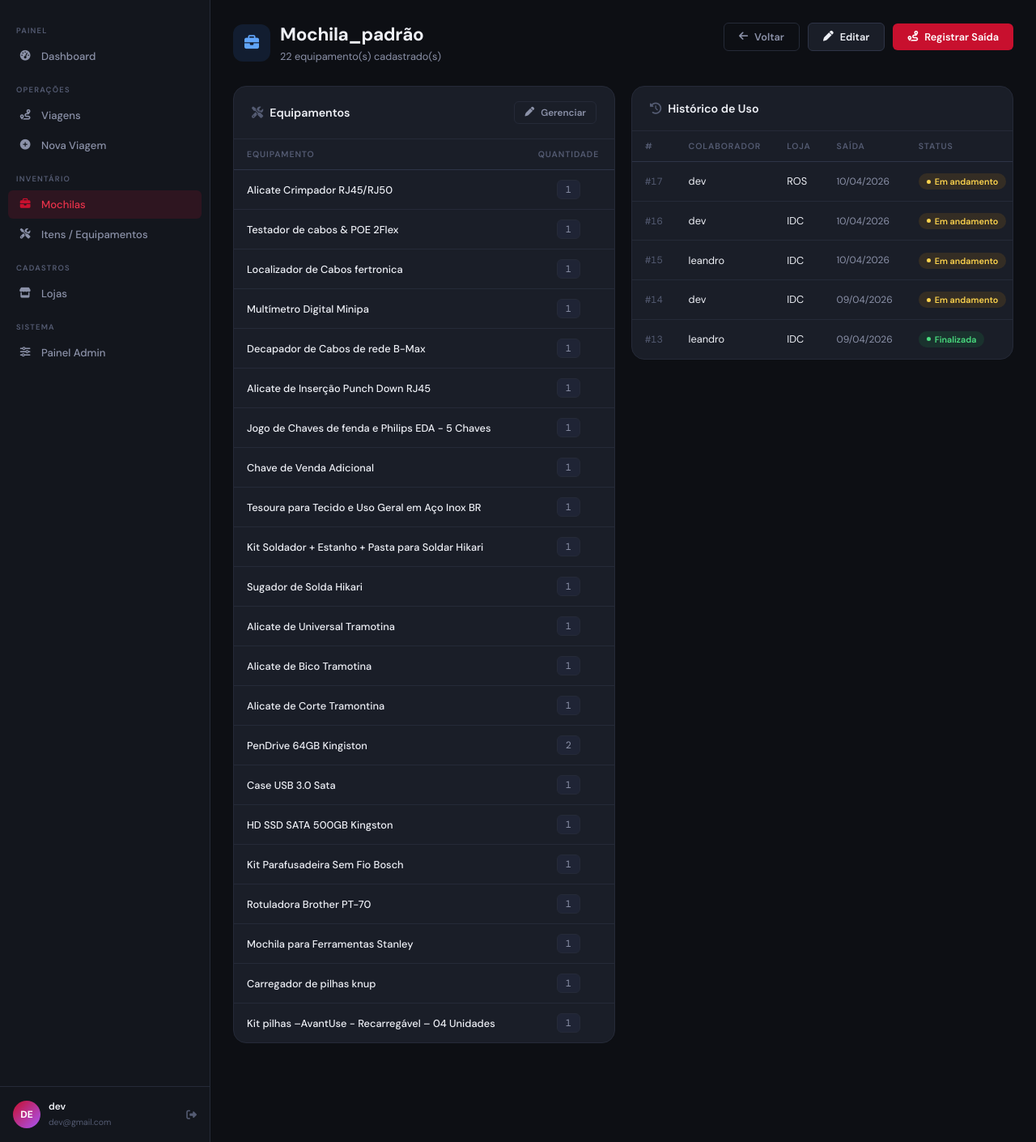
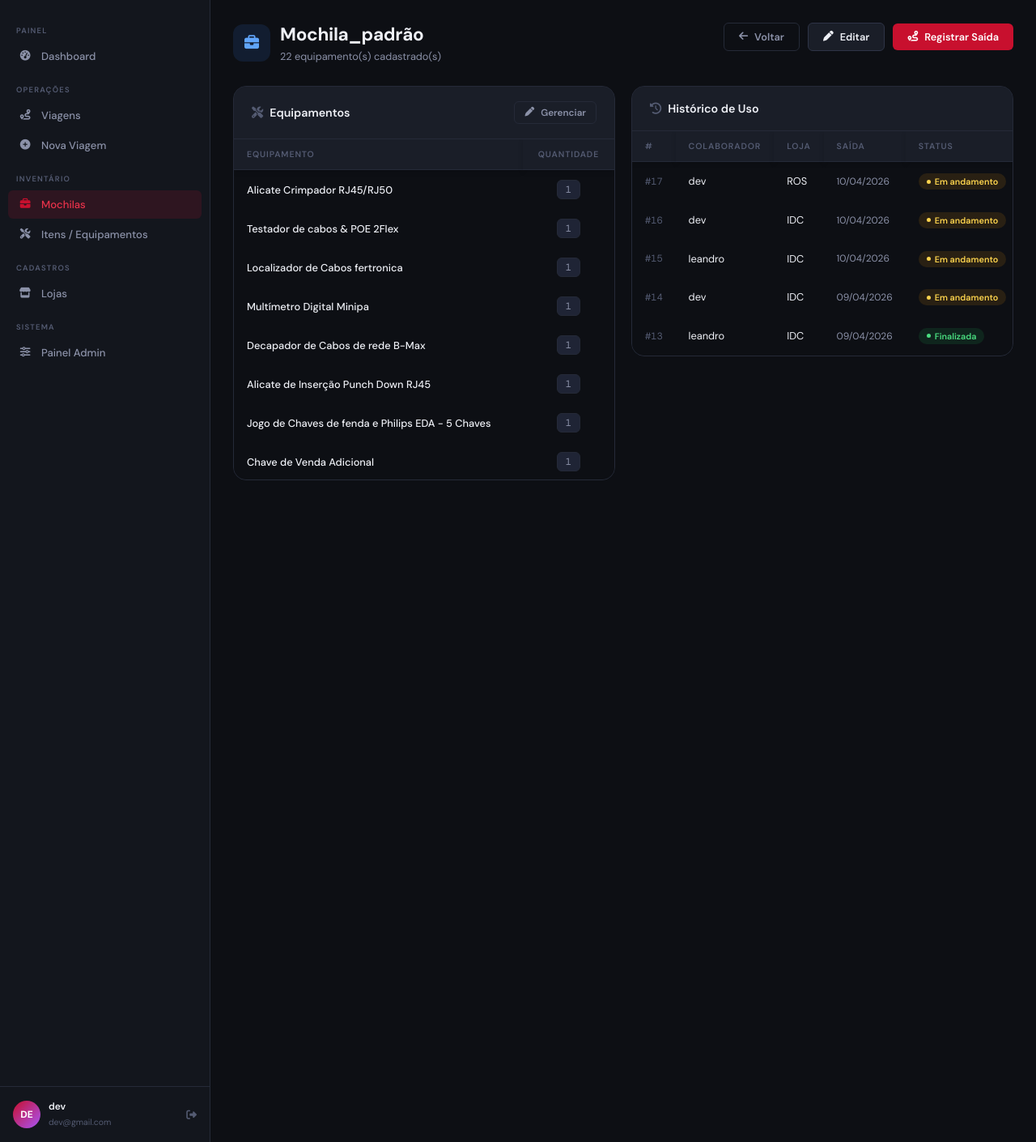
Before and after one commit to devthayron/controle-mochila, a Django app: page /mochilas/1/ in a window 1280 px wide. Shown: the part 64-1474 px from the top of the page at 81% size. Run offline with Django 5.2, Linux system fonts and the light colour scheme; a user stored in the database is signed in; data comes from the database, SQL or seed files in the repository.

Commit message:
mochila list, item list ajustados

```diff
--- a/static/css/components.css
+++ b/static/css/components.css
@@ -234,6 +234,70 @@
     font-size: .90rem;
     color: var(--text-muted);
 }
+.card {
+    background: var(--bg-card);
+    border: 1px solid var(--border);
+    border-radius: var(--radius-lg);
+
+    display: flex;
+    flex-direction: column;
+
+    overflow: hidden;
+
+    position: relative;
+    isolation: isolate;
+}
+
+.card-header {
+    position: relative;
+    z-index: 50;
+
+    background: var(--bg-card);
+    border-bottom: 1px solid var(--border);
+
+    display: flex;
+    justify-content: space-between;
+    align-items: center;
+
+    padding: 18px 22px;
+}
+
+
+/* ─────────────────────────────
+   TABLE (FIX DEFINITIVO)
+───────────────────────────── */
+.table-wrap {
+    max-height: 420px;
+    overflow: auto;
+    position: relative;
+}
+
+.table-wrap table {
+    width: 100%;
+    border-collapse: separate;
+    border-spacing: 0;
+}
+
+.table-wrap thead th {
+    position: sticky;
+    top: 0;
+
+    z-index: 10;
+
+    background: var(--bg-card);
+
+    border-bottom: 1px solid var(--border);
+
+    box-shadow: 0 2px 6px rgba(0,0,0,.15);
+}
+
+.table-wrap tbody tr {
+    background: var(--bg-base);
+}
+
+.table-wrap tbody tr:hover {
+    background: var(--bg-hover);
+}
 
 /* vazio */
 .mochila-empty {
```
